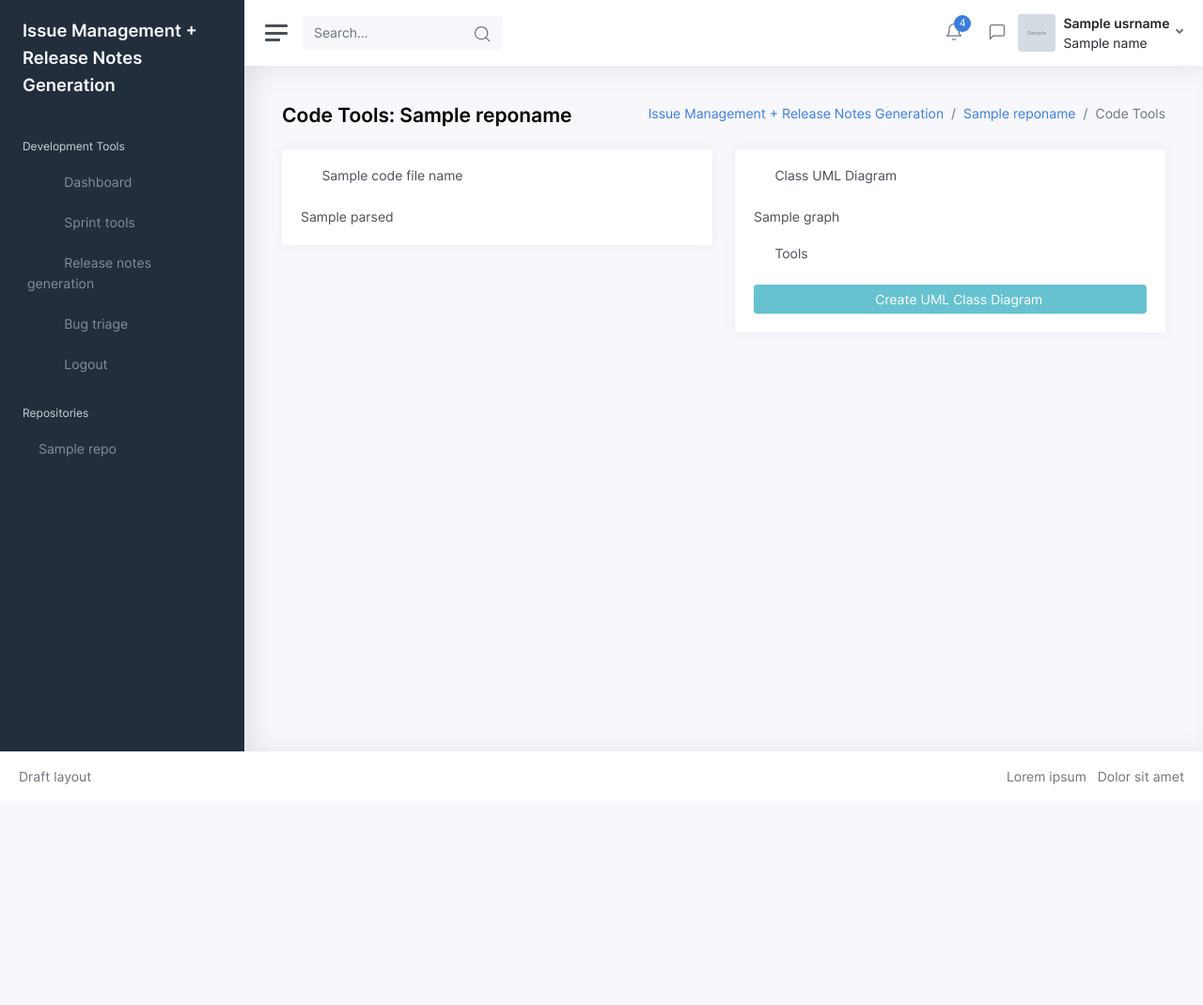
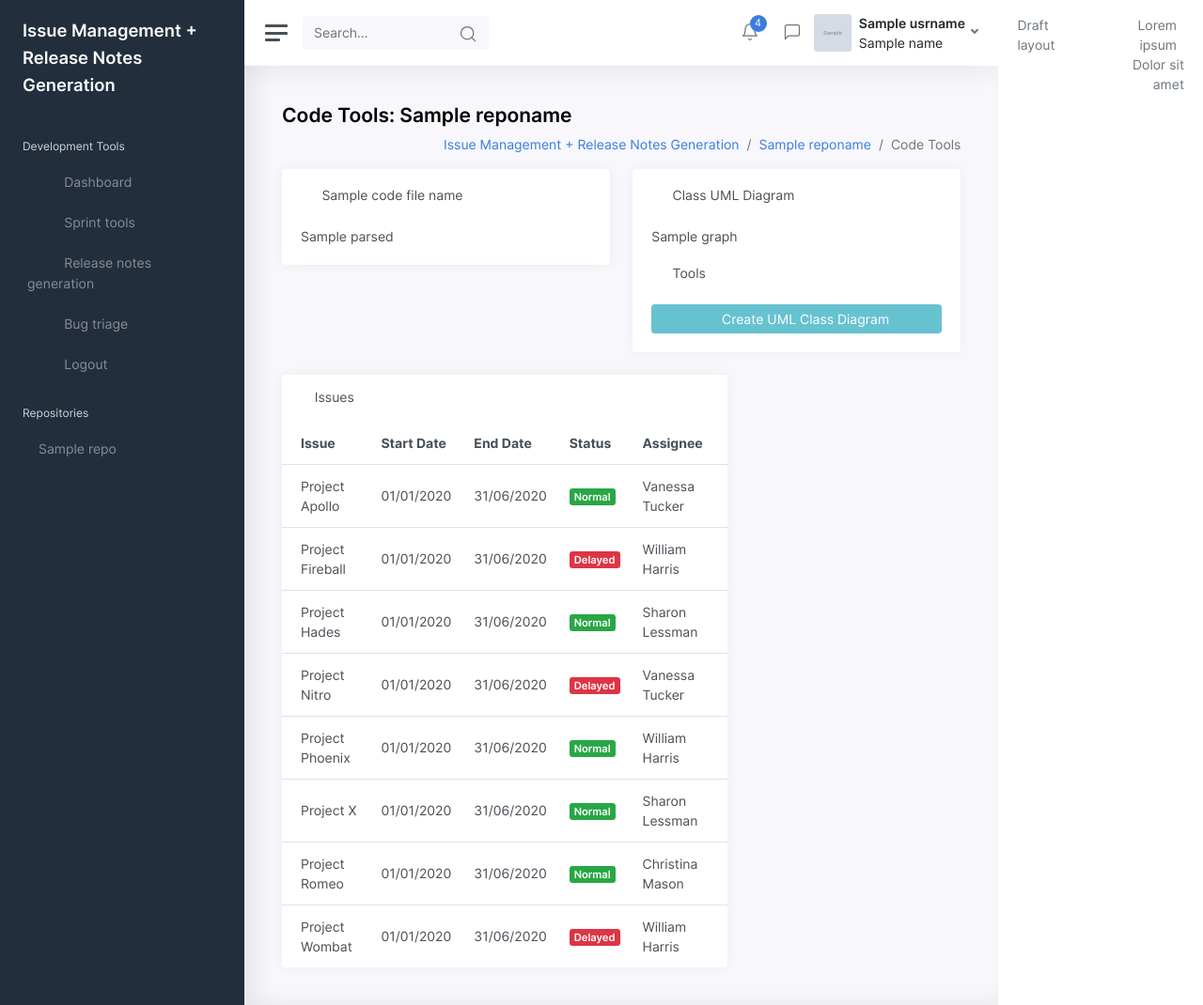
Before and after one commit to AlexanderPoone/Proj_Mgmt_Project, a Python web app: template flask/templates/repo.html in a window 1280 px wide. Shown: the whole page at 94% size. Before the commit the page ends 835 px from the top, so only its background shows below. Run offline with Jinja, Linux system fonts and the light colour scheme; the template is opened without the code that fills it: most values are stand-ins (such as "Sample title", 1, 10 or a date in 2020); grey boxes marked "Sample" are stand-in pictures; some libraries are stand-ins or nearby versions; some web fonts are replaced.

Commit message:
A bit messy here, needs tidying up

```diff
--- a/flask/templates/repo.html
+++ b/flask/templates/repo.html
@@ -68,7 +68,7 @@
                                 let repo = '{{ reponame }}';
                                 let collaborator = document.querySelector('#userSelect').value;
                                 let role = document.querySelector('#teamSelect').value;
-                                window.location.href = `assign_team/${owner}/${repo}/${collaborator}/${role}`;
+                                window.location.href = `/assign_team/${owner}/${repo}/${collaborator}/${role}`;
                             }
                         </script>
                         <button type="button" class="btn btn-primary" onclick="assignTeam()"><i class="fad fa-user-plus"></i> Assign</button>
@@ -258,17 +258,17 @@
             </div>
         </div>
         {% endif %}
-        <!-- <div class="row">
+        <div class="row">
             <div class="col-12 col-lg-8 col-xxl-9 d-flex">
                 <div class="card flex-fill">
                     <div class="card-header">
 
-                        <h5 class="card-title mb-0">Latest Projects</h5>
+                        <h5 class="card-title mb-0"><i class="fad fa-bug"></i> Issues</h5>
                     </div>
                     <table class="table table-hover my-0">
                         <thead>
                             <tr>
-                                <th>Name</th>
+                                <th>Issue</th>
                                 <th class="d-none d-xl-table-cell">Start Date</th>
                                 <th class="d-none d-xl-table-cell">End Date</th>
                                 <th>Status</th>
@@ -280,63 +280,63 @@
                                 <td>Project Apollo</td>
                                 <td class="d-none d-xl-table-cell">01/01/2020</td>
                                 <td class="d-none d-xl-table-cell">31/06/2020</td>
-                                <td><span class="badge bg-success">Done</span></td>
+                                <td><span class="badge bg-success">Normal</span></td>
                                 <td class="d-none d-md-table-cell">Vanessa Tucker</td>
                             </tr>
                             <tr>
                                 <td>Project Fireball</td>
                                 <td class="d-none d-xl-table-cell">01/01/2020</td>
                                 <td class="d-none d-xl-table-cell">31/06/2020</td>
-                                <td><span class="badge bg-danger">Cancelled</span></td>
+                                <td><span class="badge bg-danger">Delayed</span></td>
                                 <td class="d-none d-md-table-cell">William Harris</td>
                             </tr>
                             <tr>
                                 <td>Project Hades</td>
                                 <td class="d-none d-xl-table-cell">01/01/2020</td>
                                 <td class="d-none d-xl-table-cell">31/06/2020</td>
-                                <td><span class="badge bg-success">Done</span></td>
+                                <td><span class="badge bg-success">Normal</span></td>
                                 <td class="d-none d-md-table-cell">Sharon Lessman</td>
                             </tr>
                             <tr>
                                 <td>Project Nitro</td>
                                 <td class="d-none d-xl-table-cell">01/01/2020</td>
                                 <td class="d-none d-xl-table-cell">31/06/2020</td>
-                                <td><span class="badge bg-warning">In progress</span></td>
+                                <td><span class="badge bg-danger">Delayed</span></td>
                                 <td class="d-none d-md-table-cell">Vanessa Tucker</td>
                             </tr>
                             <tr>
                                 <td>Project Phoenix</td>
                                 <td class="d-none d-xl-table-cell">01/01/2020</td>
                                 <td class="d-none d-xl-table-cell">31/06/2020</td>
-                                <td><span class="badge bg-success">Done</span></td>
+                                <td><span class="badge bg-success">Normal</span></td>
                                 <td class="d-none d-md-table-cell">William Harris</td>
                             </tr>
                             <tr>
                                 <td>Project X</td>
                                 <td class="d-none d-xl-table-cell">01/01/2020</td>
                                 <td class="d-none d-xl-table-cell">31/06/2020</td>
-                                <td><span class="badge bg-success">Done</span></td>
+                                <td><span class="badge bg-success">Normal</span></td>
                                 <td class="d-none d-md-table-cell">Sharon Lessman</td>
                             </tr>
                             <tr>
                                 <td>Project Romeo</td>
                                 <td class="d-none d-xl-table-cell">01/01/2020</td>
                                 <td class="d-none d-xl-table-cell">31/06/2020</td>
-                                <td><span class="badge bg-success">Done</span></td>
+                                <td><span class="badge bg-success">Normal</span></td>
                                 <td class="d-none d-md-table-cell">Christina Mason</td>
                             </tr>
                             <tr>
                                 <td>Project Wombat</td>
                                 <td class="d-none d-xl-table-cell">01/01/2020</td>
                                 <td class="d-none d-xl-table-cell">31/06/2020</td>
-                                <td><span class="badge bg-warning">In progress</span></td>
+                                <td><span class="badge bg-danger">Delayed</span></td>
                                 <td class="d-none d-md-table-cell">William Harris</td>
                             </tr>
                         </tbody>
                     </table>
                 </div>
             </div>
-            <div class="col-12 col-lg-4 col-xxl-3 d-flex">
+            <!-- <div class="col-12 col-lg-4 col-xxl-3 d-flex">
                 <div class="card flex-fill w-100">
                     <div class="card-header">
 
```
Also changed, not shown: flask/draft.py (+17 -11 lines).
